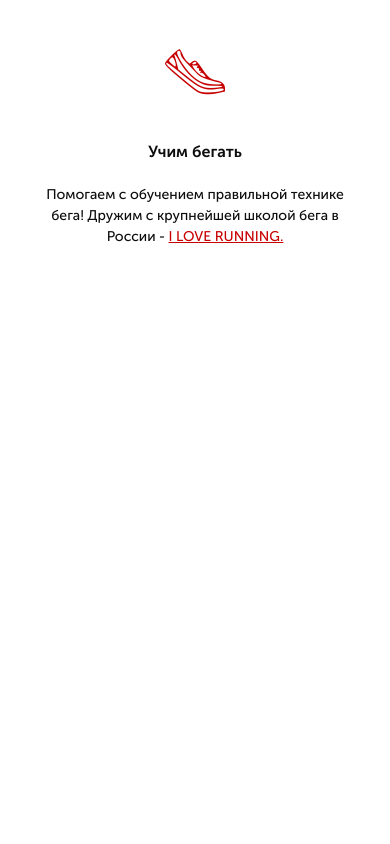
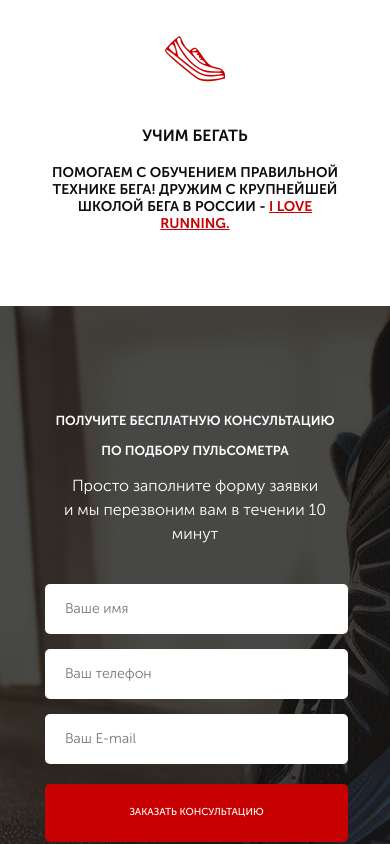
Before and after one commit to YushchukDmytro/Run_Smart, a website: page src/index.html in a window 390 px wide. Shown: the part 1156-2000 px from the top of the page. Before the commit the page ends 1468 px from the top, so only its background shows below. Drawn offline with Linux system fonts and the light colour scheme; files whose address does not match are found by name.

Commit message:
Thed block

```diff
--- a/src/index.html
+++ b/src/index.html
@@ -55,33 +55,55 @@
 
 	<div class="adventages">
 		<div class="container">
-			<div class="adventages__header">НАШИ ПРЕИМУЩЕСТВА</div>
+			<h2 class="title">НАШИ ПРЕИМУЩЕСТВА</р>
 				<div class="adventages__icons">
 					<div class="adventages__icon">
 						<i class="ic_cup"></i>
 						<div class="adventages__title">Делимся опытом</div>
 						<div class="adventages__descr">
-						Наши сотрудники всегда готовы поделиться своим опытом, так как сами бегают полумарафоны, переплыли Босфор, готовятся к соревнованиям по триатлону!
+							Наши сотрудники всегда готовы поделиться своим опытом, так как сами бегают полумарафоны, переплыли Босфор,
+							готовятся к соревнованиям по триатлону!
 						</div>
 					</div>
 					<div class="adventages__icon">
 						<i class="ic_heart"></i>
 						<div class="adventages__title">Заботимся о здоровье</div>
 						<div class="adventages__descr">
-						Мы работаем для того, чтобы Ваши занятия спортом шли на пользу Вашему здоровью и были в радость Вам и Вашим близким!
+							Мы работаем для того, чтобы Ваши занятия спортом шли на пользу Вашему здоровью и были в радость Вам и
+							Вашим близким!
 						</div>
 					</div>
 					<div class="adventages__icon">
 						<i class="ic_shoe"></i>
 						<div class="adventages__title">Учим бегать</div>
 						<div class="adventages__descr">
-						Помогаем с обучением правильной технике бега! Дружим с крупнейшей школой бега в России -  <a href="#">I LOVE RUNNING.</a>
+							Помогаем с обучением правильной технике бега! Дружим с крупнейшей школой бега в России - <a href="#">I
+								LOVE RUNNING.</a>
 						</div>
 					</div>
 				</div>
 		</div>
 	</div>
 
+	<div class="consultation">
+		<div class="container">
+			<h2 class="title title__left">
+				Получите бесплатную консультацию по подбору пульсометра
+			</h2>
+			<div class="consultation__description">
+				Просто заполните форму заявки<br>
+				и мы перезвоним вам в течении 10 минут
+			</div>
+			<form action="#" class="feed-form">
+				<input name="name" required placeholder="Ваше имя" type="text">
+				<input name="tel" required placeholder="Ваш телефон" type="number">
+				<input name="email" required placeholder="Ваш E-mail" type="email">
+
+				<button class="button button_submit">заказать кОНСУЛЬТАЦИЮ</button>
+			</form>
+		</div>
+	</div>
+
 </body>
 
 </html>
--- a/src/sass/blocks/_adventages.scss
+++ b/src/sass/blocks/_adventages.scss
@@ -1,13 +1,6 @@
 .adventages {
 	min-height: 473px;
 	padding: 73px 0 65px 0;
-
-	&__header {
-		text-align: center;
-		font-weight: 700;
-		font-size: 30px;
-		color: #0D0D0D;
-	}
 
 	&__icons {
 		display: flex;
--- a/src/sass/blocks/_button.scss
+++ b/src/sass/blocks/_button.scss
@@ -17,4 +17,8 @@
 		font-size: 16px;
 		margin-top: 65px;
 	}
+	&_submit{
+		width: 100%;
+		height: 58px;
+	}
 }
--- /dev/null
+++ b/src/sass/blocks/_consultation.scss
@@ -0,0 +1,12 @@
+.consultation {
+	min-height: 680px;
+	padding: 100px 0 108px 0;
+	background: url('../../img/bg2_cross.png') center (center/ cover) no-repeat;
+
+	&__description {
+		text-align: left;
+		font-weight: 300;
+		font-size: 20px;
+		color: #FFFFFF;
+	}
+}
--- /dev/null
+++ b/src/sass/blocks/_forms.scss
@@ -0,0 +1,21 @@
+.feed-form {
+	display: flex;
+	flex-direction: column;
+	width: 303px;
+	margin-top: 38px;
+
+	input {
+		font-weight: 300;
+		font-size: 14px;
+		color: #4B4B4B;
+		height: 50px;
+		padding: 0 20px;
+		margin-bottom: 15px;
+		border-radius: 5px;
+		border: none;
+
+		&:nth-child(3) {
+			margin-bottom: 20px;
+		}
+	}
+}
--- a/src/sass/blocks/_media.scss
+++ b/src/sass/blocks/_media.scss
@@ -19,7 +19,16 @@
 			font-size: 16px;
 		}
 	}
+
+	.consultation {
+		.title {
+			&__left {
+				font-size: 32px;
+			}
+		}
+	}
 }
+
 
 @media (max-width: 767px) {
 	.container {
@@ -83,6 +92,30 @@
 
 		&__icon {
 			width: 250px;
+		}
+	}
+
+	.button {
+		&_submit {
+			width: 100%;
+		}
+	}
+
+	.feed-form {
+		margin: 38px auto 0 auto;
+	}
+
+	.consultation {
+		.consultation__description {
+			font-size: 16px;
+			text-align: center;
+		}
+
+		.title {
+			&__left {
+				font-size: 24px;
+				text-align: center;
+			}
 		}
 	}
 }
@@ -155,10 +188,6 @@
 
 	.adventages {
 
-		&__header {
-			font-size: 22px;
-		}
-
 		&__icons {
 			align-items: center;
 		}
@@ -166,5 +195,33 @@
 		&__icon {
 			width: 100%;
 		}
+
+		.title {
+			font-size: 22px;
+		}
 	}
+
+	.feed-form {
+		width: 280px;
+	}
+
+	.consultation {
+		min-height: 450px;
+		.title {
+			&__left {
+				font-size: 13px;
+				line-height: 30px;
+			}
+		}
+	}
+
+
+
+	.button {
+
+		&_submit {
+			width: 100%;
+		}
+	}
+
 }
--- /dev/null
+++ b/src/sass/blocks/_titles.scss
@@ -0,0 +1,16 @@
+.title {
+	text-align: center;
+	font-weight: 700;
+	font-size: 30px;
+	color: #0D0D0D;
+	text-transform: uppercase;
+
+	&__left {
+		font-weight: 700;
+		font-size: 41px;
+		line-height: 50px;
+		text-transform: uppercase;
+		color: #FFFFFF;
+		text-align: left;
+	}
+}
--- a/src/sass/style.scss
+++ b/src/sass/style.scss
@@ -13,3 +13,6 @@
 @import 'blocks/button';
 @import 'blocks/adventages';
 @import 'blocks/media';
+@import 'blocks/titles';
+@import 'blocks/consultation';
+@import 'blocks/forms';
```
Also changed, not shown: src/css/style.min.css. Lines whose indentation alone changed are shown as unchanged.
